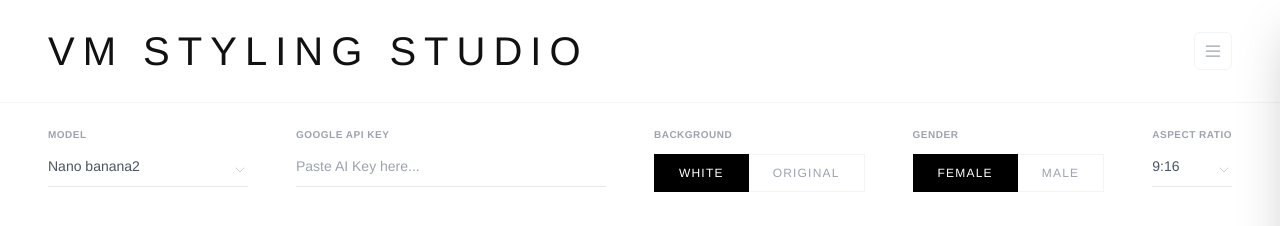
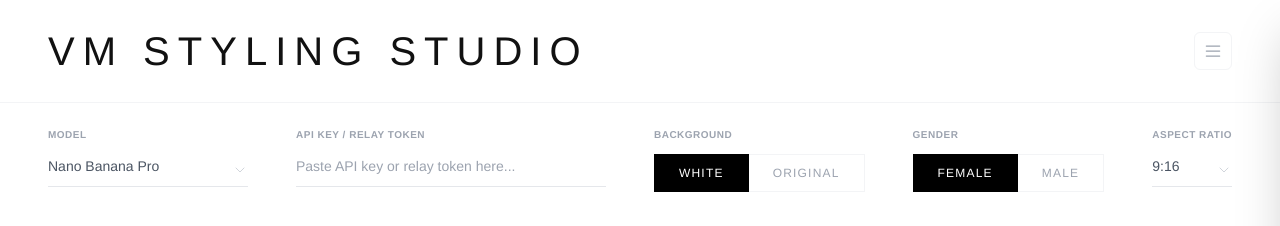
Before and after one commit to williamvmd/VM-Styling-Studio, a React (Vite) app in the folder frontend/: page / in a window 1280 px wide. Shown: the top 226 px of the page. Built offline with nearby package versions, Linux system fonts and the light colour scheme.

Commit message:
fix(frontend): default VM Studio to pro image model

```diff
--- a/frontend/src/App.tsx
+++ b/frontend/src/App.tsx
@@ -10,7 +10,7 @@ const INITIAL_STATE: AppState = {
   gender: 'female',
   backgroundMode: 'white',
   selectedPoses: ['F1'],
-  selectedModel: 'gemini-3.1-flash-image-preview',
+  selectedModel: 'gemini-3-pro-image-preview',
   aspectRatio: '9:16',
   inputs: {
     stylingRef: null,
@@ -96,7 +96,7 @@ const App: React.FC = () => {
     const finalApiKey = state.apiKey.trim();
 
     if (!finalApiKey) {
-      setState(s => ({ ...s, error: 'API Key missing. Please paste your Google AI API Key in the settings above.' }));
+      setState(s => ({ ...s, error: 'API Key / Relay Token missing. Please paste it in the settings above.' }));
       return;
     }
 
@@ -147,8 +147,13 @@ const App: React.FC = () => {
 
     } catch (err: any) {
       let errorMessage = err.message || 'Generation failed';
-      if (errorMessage.includes('403') || errorMessage.includes('PERMISSION_DENIED') || errorMessage.includes('API_KEY_INVALID')) {
-        errorMessage = 'API Key 无效或权限不足，已清除保存的 Key。请重新输入正确的 Key。';
+      if (
+        errorMessage.includes('401') ||
+        errorMessage.includes('403') ||
+        errorMessage.includes('PERMISSION_DENIED') ||
+        errorMessage.includes('API_KEY_INVALID')
+      ) {
+        errorMessage = 'API Key 或 Relay Token 无效，已清除保存的凭证。请重新输入正确的值。';
         localStorage.removeItem('GEMINI_API_KEY');
         setState(s => ({ ...s, apiKey: '' }));
       }
@@ -185,8 +190,8 @@ const App: React.FC = () => {
                   onChange={(e) => setState(s => ({ ...s, selectedModel: e.target.value as ModelTier }))}
                   className="appearance-none bg-transparent font-sans text-sm text-gray-600 w-full cursor-pointer focus:outline-none"
                 >
+                  <option value="gemini-3.1-flash-image-preview">Nano Banana 2</option>
                   <option value="gemini-3-pro-image-preview">Nano Banana Pro</option>
-                  <option value="gemini-3.1-flash-image-preview">Nano banana2</option>
                 </select>
                 <div className="absolute right-0 top-1/2 -translate-y-1/2 pointer-events-none text-gray-300">
                   <ChevronRight className="w-4 h-4 rotate-90" strokeWidth={1.5} />
@@ -195,7 +200,7 @@ const App: React.FC = () => {
             </div>
 
             <div className="flex flex-col gap-3 w-full md:w-auto md:min-w-[200px] md:flex-1">
-              <label className="text-[10px] tracking-wider uppercase font-bold text-gray-400">Google API Key</label>
+              <label className="text-[10px] tracking-wider uppercase font-bold text-gray-400">API Key / Relay Token</label>
               <div className="relative border-b border-gray-200 pb-2">
                 <input
                   type="password"
@@ -204,7 +209,7 @@ const App: React.FC = () => {
                     setState(s => ({ ...s, apiKey: e.target.value }));
                     localStorage.setItem('GEMINI_API_KEY', e.target.value);
                   }}
-                  placeholder="Paste AI Key here..."
+                  placeholder="Paste API key or relay token here..."
                   className="appearance-none bg-transparent font-sans text-sm text-gray-600 w-full focus:outline-none"
                 />
               </div>
```
